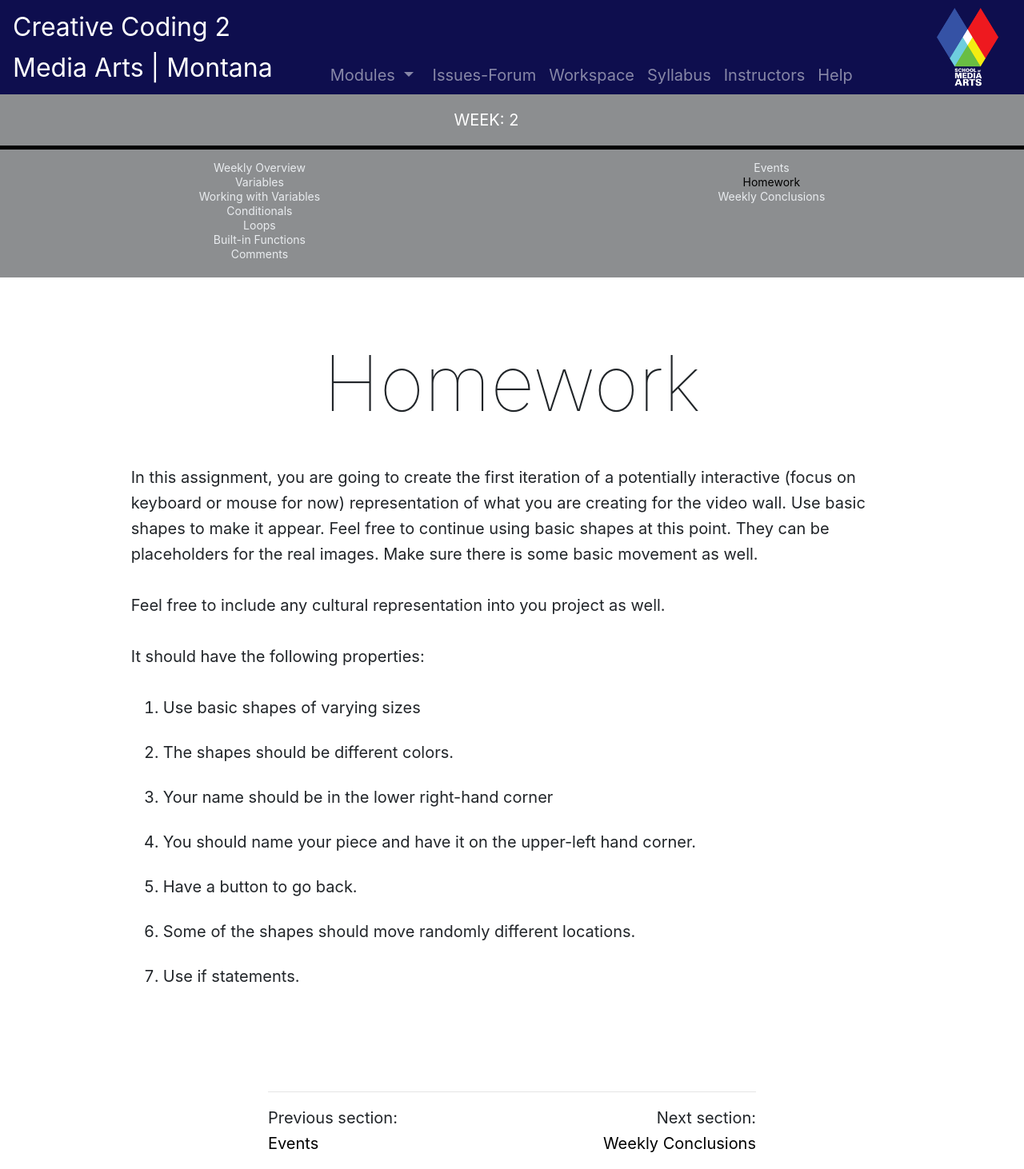
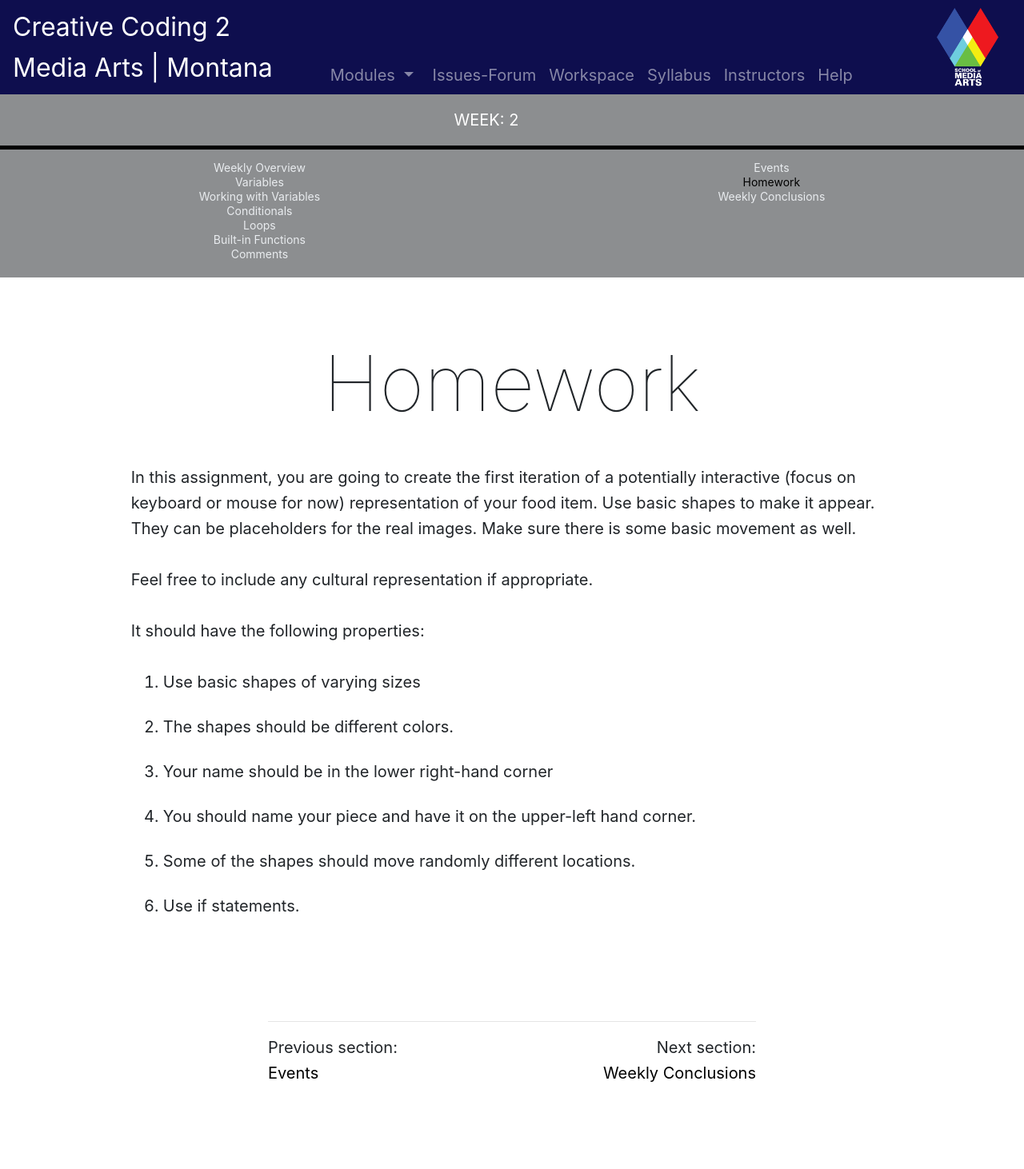
Before and after one commit to Montana-Media-Arts/220-creative-coding2-Spring2023, a Jekyll site: the page built from modules/week-2/_posts/2011-01-01-homework.md, in a window 1280 px wide. Shown: the whole page at 80% size. Built offline with Jekyll 4.4.1, drawn with Linux system fonts in a browser that asks for light colours; nearby versions of some CDN libraries; comment, search, counter and statistics services are not loaded; after the commit the page ends 1374 px from its top, so only the background shows below that.

Commit message:
Update 2011-01-01-homework.md

```diff
--- a/modules/week-2/_posts/2011-01-01-homework.md
+++ b/modules/week-2/_posts/2011-01-01-homework.md
@@ -6,9 +6,9 @@ jotted: false
 
 # Homework
 
-In this assignment, you are going to create the first iteration of a potentially interactive (focus on keyboard or mouse for now) representation of what you are creating for the video wall.  Use basic shapes to make it appear.  Feel free to continue using basic shapes at this point.  They can be placeholders for the real images.  Make sure there is some basic movement as well.
+In this assignment, you are going to create the first iteration of a potentially interactive (focus on keyboard or mouse for now) representation of your food item.  Use basic shapes to make it appear.  They can be placeholders for the real images.  Make sure there is some basic movement as well.
 
-Feel free to include any cultural representation into you project as well.
+Feel free to include any cultural representation if appropriate.
 
 <!--
 continue working with basic shapes in p5.js.  We are going to now formally incorporate control statements and variables. Whenever the program calls the draw method, keep track of the count. Every time the number exceeds a multiple of 1000, have your program change shapes and color. Put the shapes in random locations.
@@ -21,7 +21,6 @@ It should have the following properties:
 2. The shapes should be different colors.
 3. Your name should be in the lower right-hand corner
 4. You should name your piece and have it on the upper-left hand corner.
-5. Have a button to go back.
 6. Some of the shapes should move randomly different locations.
 7. Use if statements.
 
```
